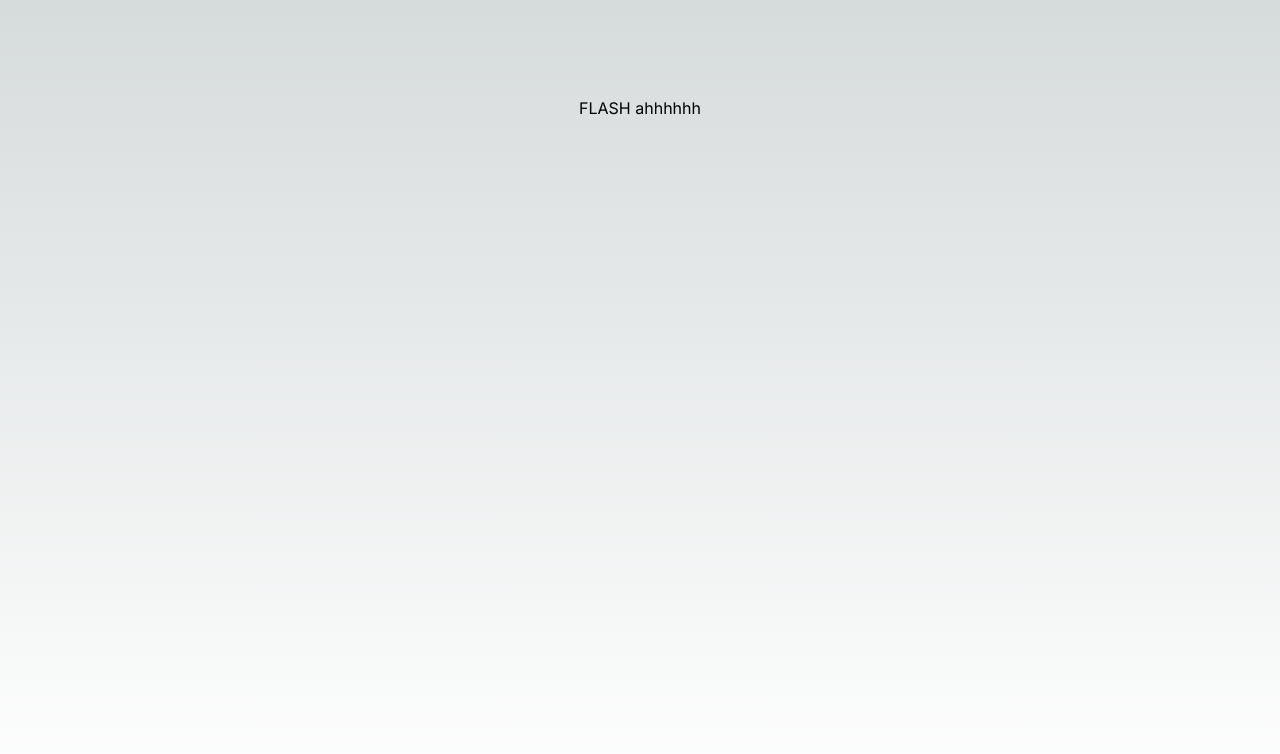
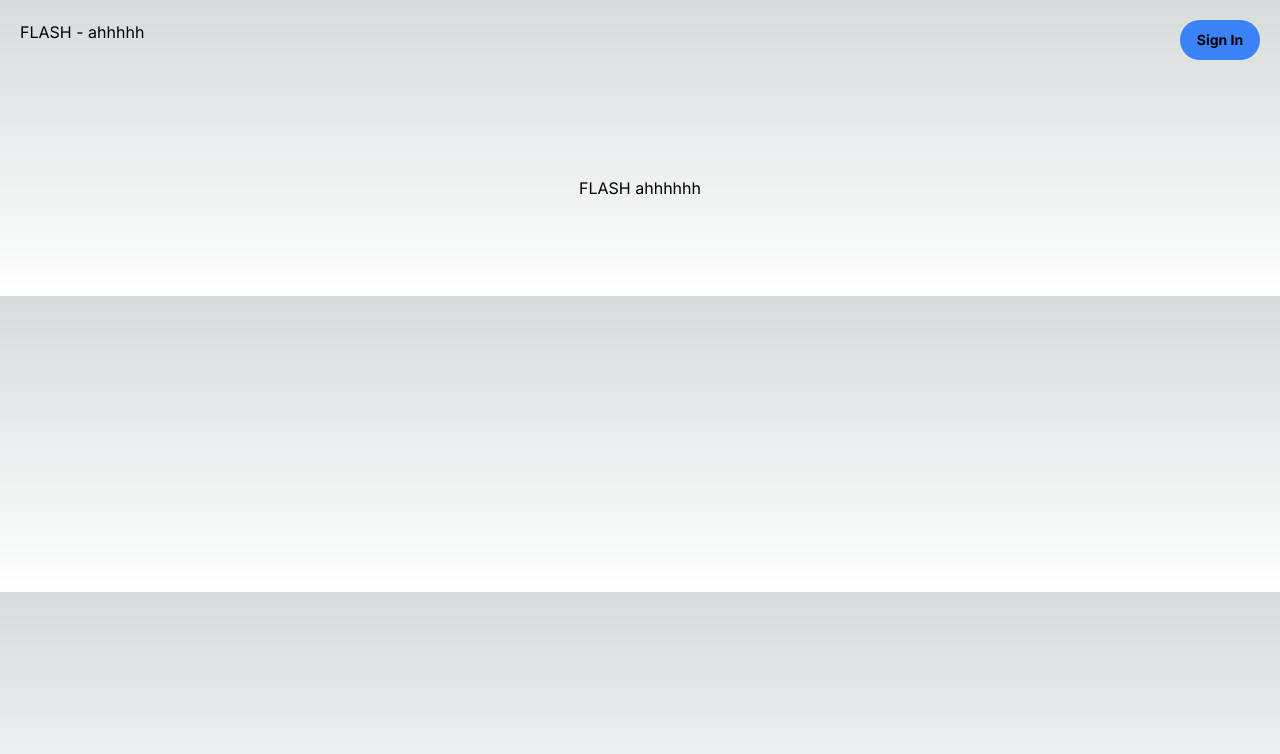
Before and after one commit to BadaBingBadaBo0m/FLASHahhhhh, a Next.js app: page / in a window 1280 px wide. Shown: the top 754 px of the page. Built offline with nearby package versions, Linux system fonts and the light colour scheme; no server answers.

Commit message:
created navbar and added signin button

```diff
--- a/src/app/layout.js
+++ b/src/app/layout.js
@@ -1,6 +1,7 @@
 import { Inter } from "next/font/google";
 import "./globals.css";
 import { ModalProvider, Modal } from "@/context/Modal";
+import NavBar from "@/components/NavBar";
 
 const inter = Inter({ subsets: ["latin"] });
 
@@ -12,8 +13,9 @@ export const metadata = {
 export default function RootLayout({ children }) {
   return (
     <html lang="en">
-      <body className={`${inter.className} h-screen`}>
+      <body className={`${inter.className}`}>
         <ModalProvider >
+          <NavBar />
           {children}
           <Modal />
         </ModalProvider>
--- a/src/app/page.js
+++ b/src/app/page.js
@@ -2,7 +2,7 @@ import Image from "next/image";
 
 export default function Home() {
   return (
-    <main className="flex min-h-screen flex-col items-center justify-between p-24">
+    <main className="flex h-full flex-col items-center justify-between p-24">
       <h1>FLASH ahhhhhh</h1>
     </main>
   );
--- /dev/null
+++ b/src/components/NavBar/index.js
@@ -0,0 +1,21 @@
+"use client"
+
+import React from 'react';
+import SignInForm from '../SignInModal';
+import { useModal } from '@/context/Modal';
+
+const NavBar = () => {
+  const { setModalContent } = useModal();
+
+  return (
+    <div className='flex justify-between p-5'>
+      <h1>FLASH - <span>ahhhhh</span></h1>
+
+      <div id='nav-button-container'>
+        <button className='bg-blue-500 w-20 h-10 rounded-full font-bold text-sm' onClick={() => setModalContent(<SignInForm />)}>Sign In</button>
+      </div>
+    </div>
+  )
+};
+
+export default NavBar;
--- a/src/components/SignInModal/index.js
+++ b/src/components/SignInModal/index.js
@@ -58,7 +58,7 @@ const SignInForm = () => {
         />
 
         <button className='bg-blue-500 w-36 h-11 rounded-full font-bold text-lg' type="submit" onClick={handleSubmit}>Sign In</button>
-        <div>Already have an account? <a className='cursor-pointer text-blue-500' onClick={() => setModalContent(<SignupForm />)}>Login</a>!</div>
+        <div>Don't have an account? <a className='cursor-pointer text-blue-500' onClick={() => setModalContent(<SignupForm />)}>Sign up</a>!</div>
       </form>
     </div>
   )
```
